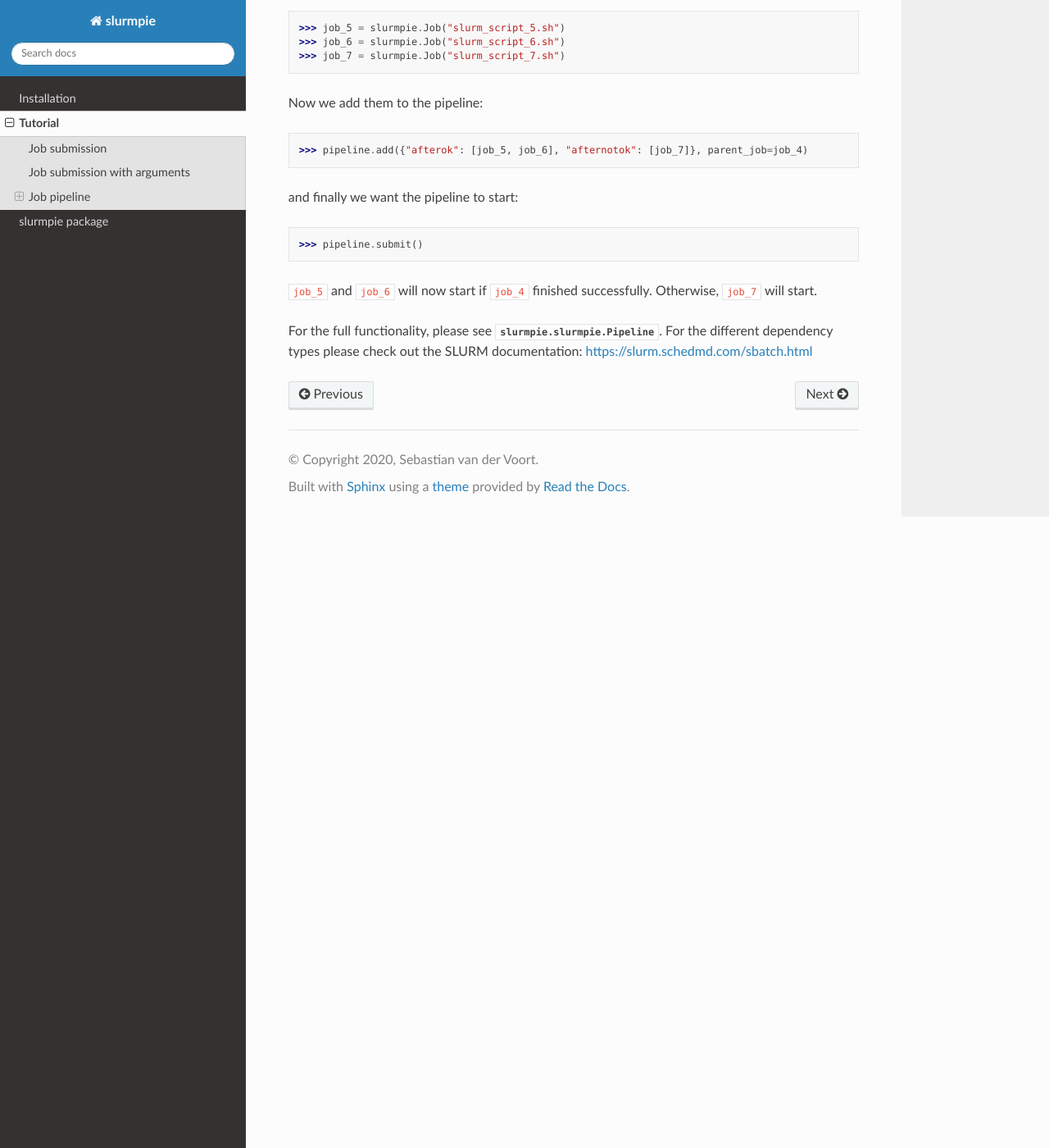
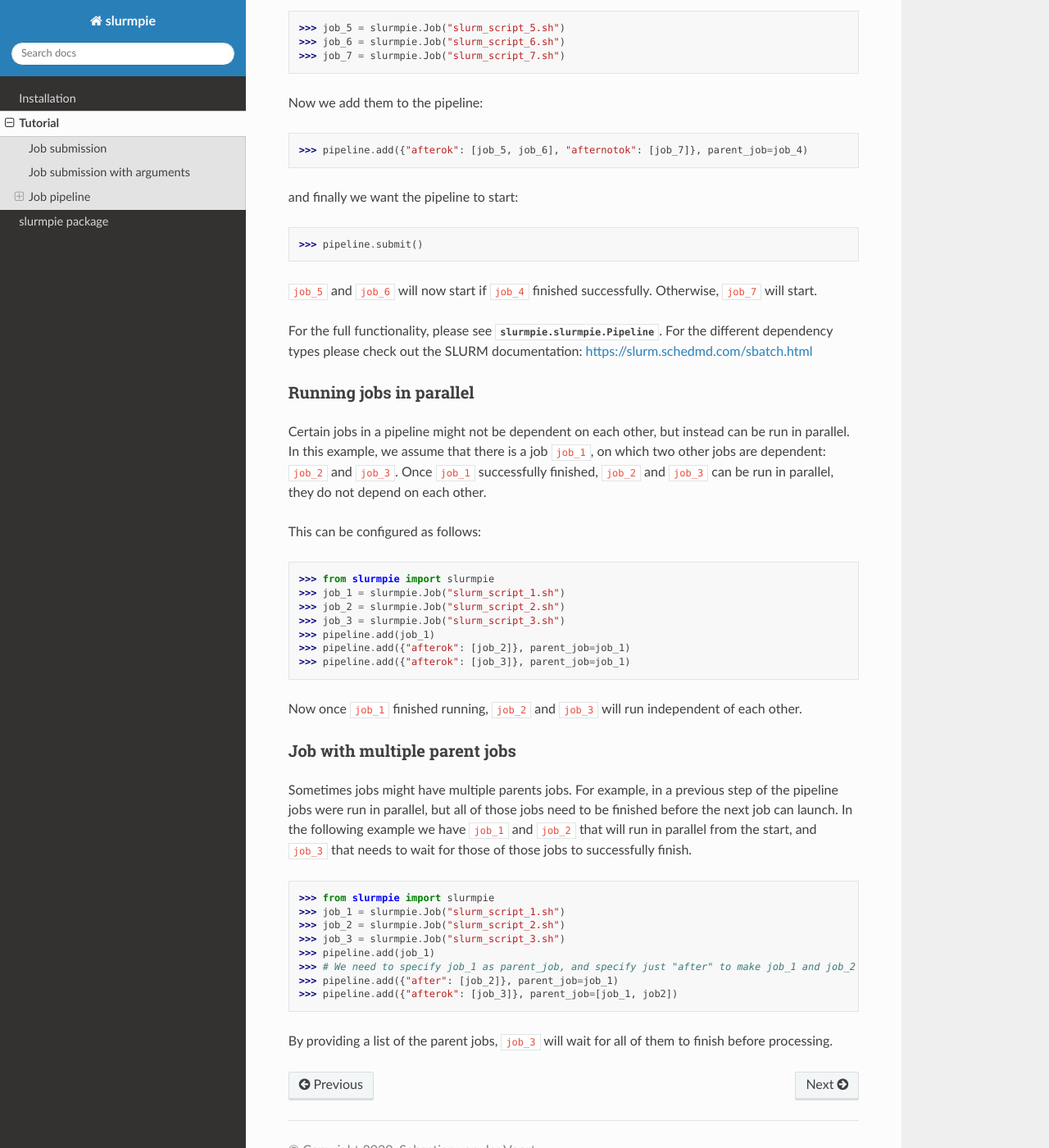
Before and after one commit to Svdvoort/slurmpie, a Sphinx documentation site: the page built from docs/source/tutorial.rst, in a window 1280 px wide and 1400 px high, scrolled down 3034 px. Shown: the whole window at 82% size. Built offline with Sphinx 7.4.7 and the Read the Docs theme 2.0.0, drawn with Linux system fonts in a browser that asks for light colours.

Commit message:
Fixed bug from multiple parent jobs

```diff
--- a/docs/source/tutorial.rst
+++ b/docs/source/tutorial.rst
@@ -148,3 +148,40 @@ Otherwise, ``job_7`` will start.
 
 For the full functionality, please see :py:class:`slurmpie.slurmpie.Pipeline`.
 For the different dependency types please check out the SLURM documentation: https://slurm.schedmd.com/sbatch.html
+
+Running jobs in parallel
+*************************
+
+Certain jobs in a pipeline might not be dependent on each other, but instead can be run in parallel.
+In this example, we assume that there is a job ``job_1``, on which two other jobs are dependent: ``job_2`` and ``job_3``.
+Once ``job_1`` successfully finished, ``job_2`` and ``job_3`` can be run in parallel, they do not depend on each other.
+
+This can be configured as follows:
+
+>>> from slurmpie import slurmpie
+>>> job_1 = slurmpie.Job("slurm_script_1.sh")
+>>> job_2 = slurmpie.Job("slurm_script_2.sh")
+>>> job_3 = slurmpie.Job("slurm_script_3.sh")
+>>> pipeline.add(job_1)
+>>> pipeline.add({"afterok": [job_2]}, parent_job=job_1)
+>>> pipeline.add({"afterok": [job_3]}, parent_job=job_1)
+
+Now once ``job_1`` finished running, ``job_2`` and ``job_3`` will run independent of each other.
+
+Job with multiple parent jobs
+*************************
+
+Sometimes jobs might have multiple parents jobs.
+For example, in a previous step of the pipeline jobs were run in parallel, but all of those jobs need to be finished before the next job can launch.
+In the following example we have ``job_1`` and ``job_2`` that will run in parallel from the start, and ``job_3`` that needs to wait for those of those jobs to successfully finish.
+
+>>> from slurmpie import slurmpie
+>>> job_1 = slurmpie.Job("slurm_script_1.sh")
+>>> job_2 = slurmpie.Job("slurm_script_2.sh")
+>>> job_3 = slurmpie.Job("slurm_script_3.sh")
+>>> pipeline.add(job_1)
+>>> # We need to specify job_1 as parent_job, and specify just "after" to make job_1 and job_2 run in parallel
+>>> pipeline.add({"after": [job_2]}, parent_job=job_1)
+>>> pipeline.add({"afterok": [job_3]}, parent_job=[job_1, job2])
+
+By providing a list of the parent jobs, ``job_3`` will wait for all of them to finish before processing.
--- a/setup.py
+++ b/setup.py
@@ -5,7 +5,7 @@ with open("README.md", "r") as fh:
 
 setuptools.setup(
     name="slurmpie",
-    version="0.5.0",
+    version="0.5.1",
     author="Sebastian van der Voort",
     author_email="svoort25@gmail.com",
     description="Package to interact with SLURM",
@@ -18,5 +18,5 @@ setuptools.setup(
         "License :: OSI Approved :: MIT License",
         "Operating System :: OS Independent",
     ],
-    python_requires=">=3.5",
+    python_requires=">=3.6",
 )
```
Also changed, not shown: 2 other files.
